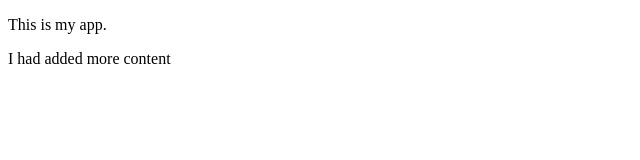
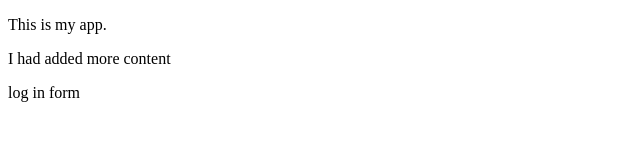
Before and after one commit to jamesatyeo/myappsample, a plain HTML site: page index.html in a window 1280 px wide. Shown: the full height of the page, 0-640 px from the left. Drawn offline with Linux system fonts and the light colour scheme.

Commit message:
login form

```diff
--- a/index.html
+++ b/index.html
@@ -8,5 +8,6 @@
 <body>
     <p>This is my app.</p>
     <p>I had added more content</p>
+    <form action="">log in form</form>
 </body>
 </html>
```
Also changed, not shown: login.html (added, +1 -0 lines).
